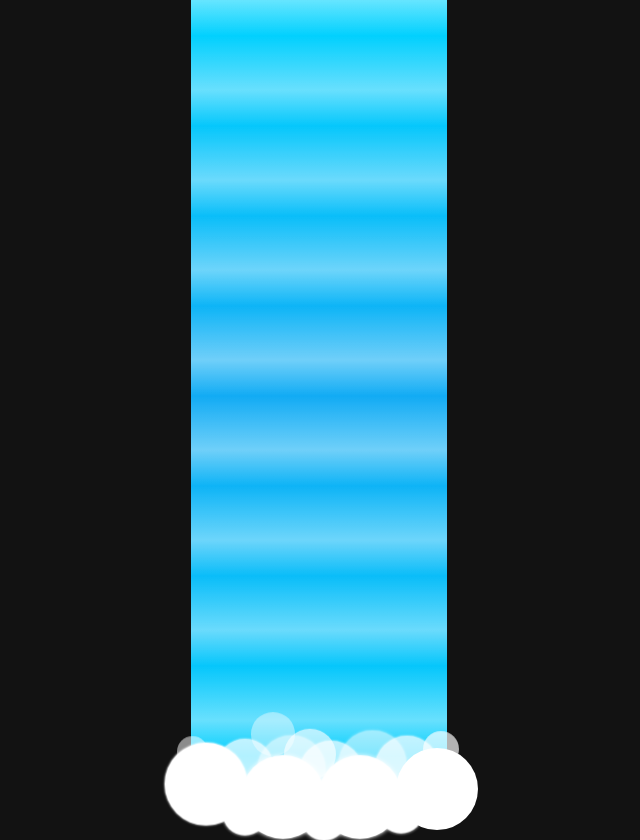
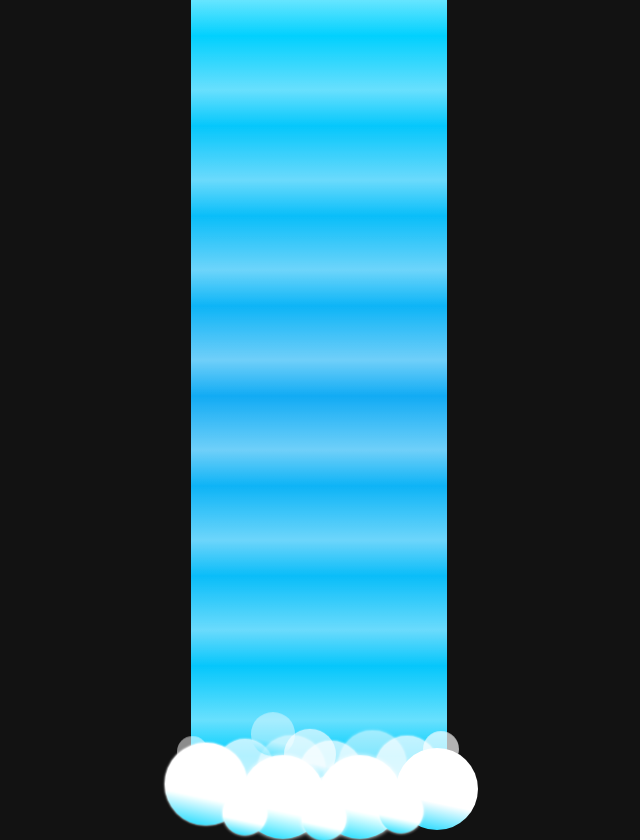
Before and after one commit to Astratess/waterfall, a plain HTML site: page index.html in a window 1280 px wide. Shown: the whole page, without its empty margins (321-961 px from the left). Drawn offline with Linux system fonts and the light colour scheme.

Commit message:
Fix colors

```diff
--- a/css/style.css
+++ b/css/style.css
@@ -58,7 +58,7 @@ body {
 	aspect-ratio: 1;
 	width: 32%;
 	border-radius: 50%;
-	background-color: #fff;
+	background: linear-gradient(12deg, rgba(0,212,255,1) 0%, rgba(255,255,255,1) 36%);
 	left: -10%;
 	bottom: 0%;
 }
@@ -67,24 +67,28 @@ body {
 	left: -10%;
 	bottom: 0%;
 	animation: 2s bubbles 0.5s ease-in-out infinite;
+	z-index: 1;
 }
 
 .bubbles i:nth-child(2) {
 	left: 20%;
 	bottom: -25%;
 	animation: 2s bubbles ease-in-out infinite;
+	z-index: 1;
 }
 
 .bubbles i:nth-child(3) {
 	left: 50%;
 	bottom: -25%;
 	animation: 2s bubbles ease-in-out infinite;
+	z-index: 1;
 }
 
 .bubbles i:nth-child(4) {
 	left: 80%;
 	bottom: -10%;
 	animation: 2s bubbles 0.5 ease-in-out infinite;
+	z-index: 1;
 }
 
 .bubbles i:nth-child(5) {
@@ -133,6 +137,7 @@ body {
 	left: 12.5%;
 	bottom: -20%;
 	animation: 2s bubbles 0.25s ease-in-out infinite;
+	z-index: 2;
 }
 
 .bubbles i:nth-child(11) {
@@ -140,6 +145,7 @@ body {
 	left: 43.5%;
 	bottom: -30%;
 	animation: 2s bubbles ease-in-out infinite;
+	z-index: 2;
 }
 
 .bubbles i:nth-child(12) {
@@ -147,6 +153,7 @@ body {
 	left: 73.5%;
 	bottom: -15%;
 	animation: 2s bubbles 0.25s ease-in-out infinite;
+	z-index: 2;
 }
 
 .bubbles i:nth-child(13) {
```
